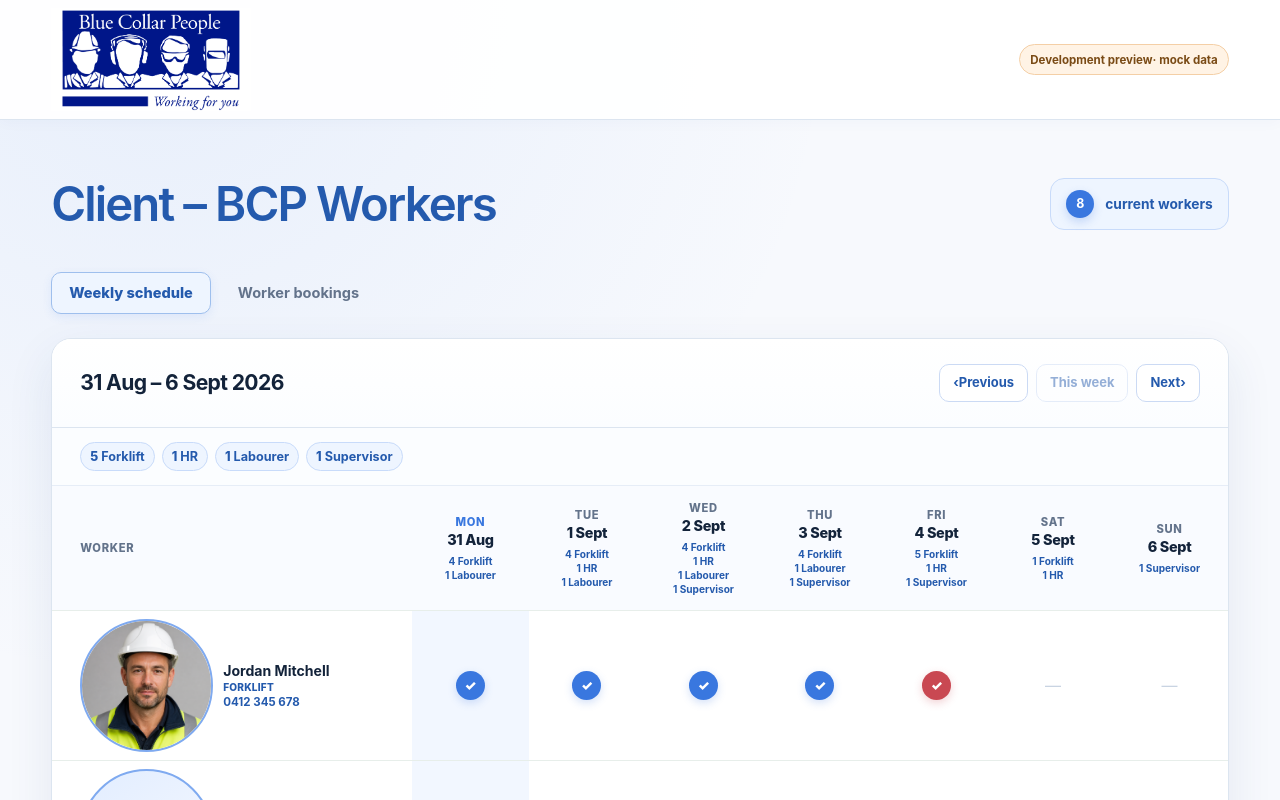
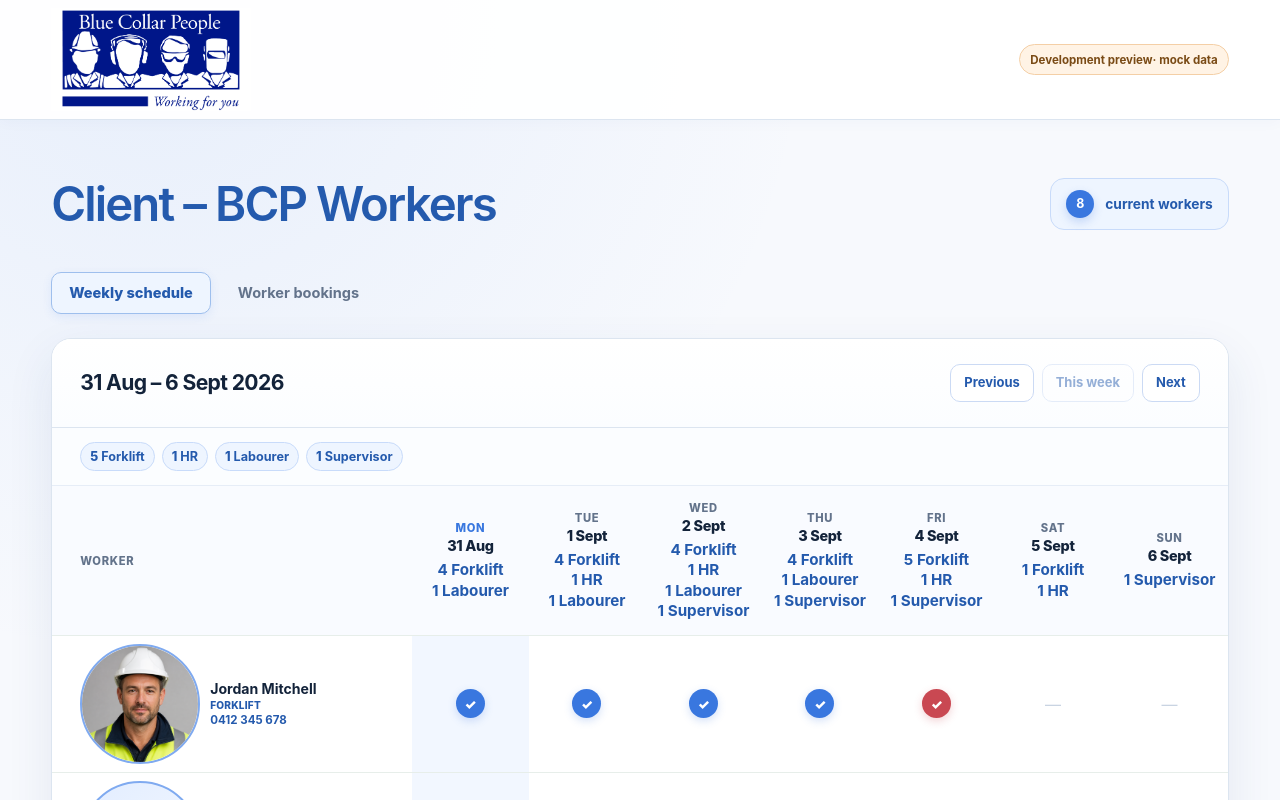
Before and after one commit to Seb-BCP/blue-collar-workers, a Next.js app: page /portal in a window 1280 px wide. Shown: the top 800 px of the page. Built offline with nearby package versions, Linux system fonts and the light colour scheme.

Commit message:
Refine portal booking and schedule styling

```diff
--- a/app/globals.css
+++ b/app/globals.css
@@ -75,7 +75,7 @@ button:focus-visible, input:focus-visible { outline: 3px solid rgb(57 119 223 /
 .booking-table tbody tr:last-child td { border-bottom: 0; }
 .booking-table tbody tr:hover td { background: #fafdff; }
 .booking-worker { display: flex; align-items: center; gap: 12px; min-width: 0; }
-.booking-worker .avatar { width: 148px; height: 148px; border-radius: 50%; font-size: 2.04rem; }
+.booking-worker .avatar { width: 120px; height: 120px; border-radius: 50%; font-size: 1.75rem; }
 .booking-worker-copy { display: grid; min-width: 0; gap: 3px; }
 .worker-name { display: block; overflow: hidden; color: var(--ink); font-size: .98rem; font-weight: 750; letter-spacing: -.02em; text-overflow: ellipsis; white-space: nowrap; }
 .worker-classification, .calendar-worker-classification { display: inline-flex; align-items: center; width: fit-content; max-width: 100%; overflow: hidden; color: var(--blue-dark); font-size: .68rem; font-weight: 760; letter-spacing: .02em; text-overflow: ellipsis; text-transform: uppercase; white-space: nowrap; }
@@ -84,7 +84,7 @@ button:focus-visible, input:focus-visible { outline: 3px solid rgb(57 119 223 /
 .worker-phone:hover { text-decoration: underline; }
 .booking-date-cell, .booking-confirmation-cell, .booking-status-cell { white-space: nowrap; }
 .booking-status { display: inline-flex; align-items: center; min-height: 27px; padding: 4px 8px; border-radius: 999px; font-size: .72rem; font-weight: 760; letter-spacing: .01em; }
-.booking-status--confirmed { color: #1f5faf; background: #edf4ff; border: 1px solid #c8dcf7; }
+.booking-status--confirmed { color: #a93b46; background: #fff0f1; border: 1px solid #f1c1c6; }
 .booking-status--pending { color: #86550f; background: #fff7e7; border: 1px solid #f2dbab; }
 .booking-status--working { color: #1f5faf; background: #edf4ff; border: 1px solid #c8dcf7; }
 .booking-status--upcoming { color: #6d4a10; background: #fff6df; border: 1px solid #efd79d; }
@@ -117,13 +117,13 @@ button:focus-visible, input:focus-visible { outline: 3px solid rgb(57 119 223 /
 .calendar-table th { padding: 15px 8px 14px; color: var(--muted); font-size: .7rem; font-weight: 780; letter-spacing: .06em; text-align: center; text-transform: uppercase; }
 .calendar-table th:first-child { width: min(36vw, 360px); padding-left: clamp(18px, 2.2vw, 28px); text-align: left; }
 .calendar-table th > span { display: block; margin-top: 2px; color: var(--ink); font-size: .9rem; letter-spacing: -.02em; text-transform: none; }
-.calendar-table th .calendar-day-summary { display: grid; gap: 2px; margin-top: 7px; color: var(--blue-dark); font-size: .63rem; font-weight: 720; letter-spacing: 0; line-height: 1.22; text-transform: none; }
+.calendar-table th .calendar-day-summary { display: grid; gap: 2px; margin-top: 7px; color: var(--blue-dark); font-size: .95rem; font-weight: 720; letter-spacing: 0; line-height: 1.22; text-transform: none; }
 .calendar-table th[data-today="true"] { color: var(--blue); }
 .calendar-table td { height: 94px; padding: 8px; text-align: center; }
 .calendar-table td:first-child { padding-left: clamp(18px, 2.2vw, 28px); text-align: left; }
 .calendar-table td[data-today="true"] { background: #f2f7ff; }
 .calendar-worker { display: flex; align-items: center; gap: 10px; min-width: 0; }
-.calendar-worker .avatar { width: 133px; height: 133px; border-radius: 50%; font-size: 1.94rem; }
+.calendar-worker .avatar { width: 120px; height: 120px; border-radius: 50%; font-size: 1.75rem; }
 .calendar-worker-copy { display: grid; min-width: 0; gap: 2px; }
 .calendar-worker-name { overflow: hidden; color: var(--ink); font-size: .88rem; font-weight: 740; text-overflow: ellipsis; white-space: nowrap; }
 .calendar-worker-classification { color: var(--blue-dark); font-size: .63rem; }
@@ -188,8 +188,8 @@ a.calendar-worker-phone:hover { text-decoration: underline; }
   .booking-table th { padding: 13px 14px; }
   .booking-table td { padding: 14px; }
   .booking-table th:first-child, .booking-table td:first-child { padding-left: 17px; }
-  .booking-worker .avatar { width: 128px; height: 128px; border-radius: 50%; }
-  .calendar-worker .avatar { width: 117px; height: 117px; border-radius: 50%; }
+  .booking-worker .avatar { width: 105px; height: 105px; border-radius: 50%; }
+  .calendar-worker .avatar { width: 105px; height: 105px; border-radius: 50%; }
   .calendar-card { padding: 17px; }
   .calendar-toolbar { align-items: flex-start; flex-direction: column; gap: 14px; }
   .week-controls { width: 100%; }
--- a/components/client-portal.tsx
+++ b/components/client-portal.tsx
@@ -272,7 +272,7 @@ function WeekControls({
   return (
     <div className="week-controls" aria-label="Calendar week controls">
       <button className="button button--calendar" type="button" onClick={onPreviousWeek}>
-        <span aria-hidden="true">‹</span> Previous
+        Previous
       </button>
       <button
         className="button button--calendar"
@@ -283,7 +283,7 @@ function WeekControls({
         This week
       </button>
       <button className="button button--calendar" type="button" onClick={onNextWeek}>
-        Next <span aria-hidden="true">›</span>
+        Next
       </button>
     </div>
   );
```
